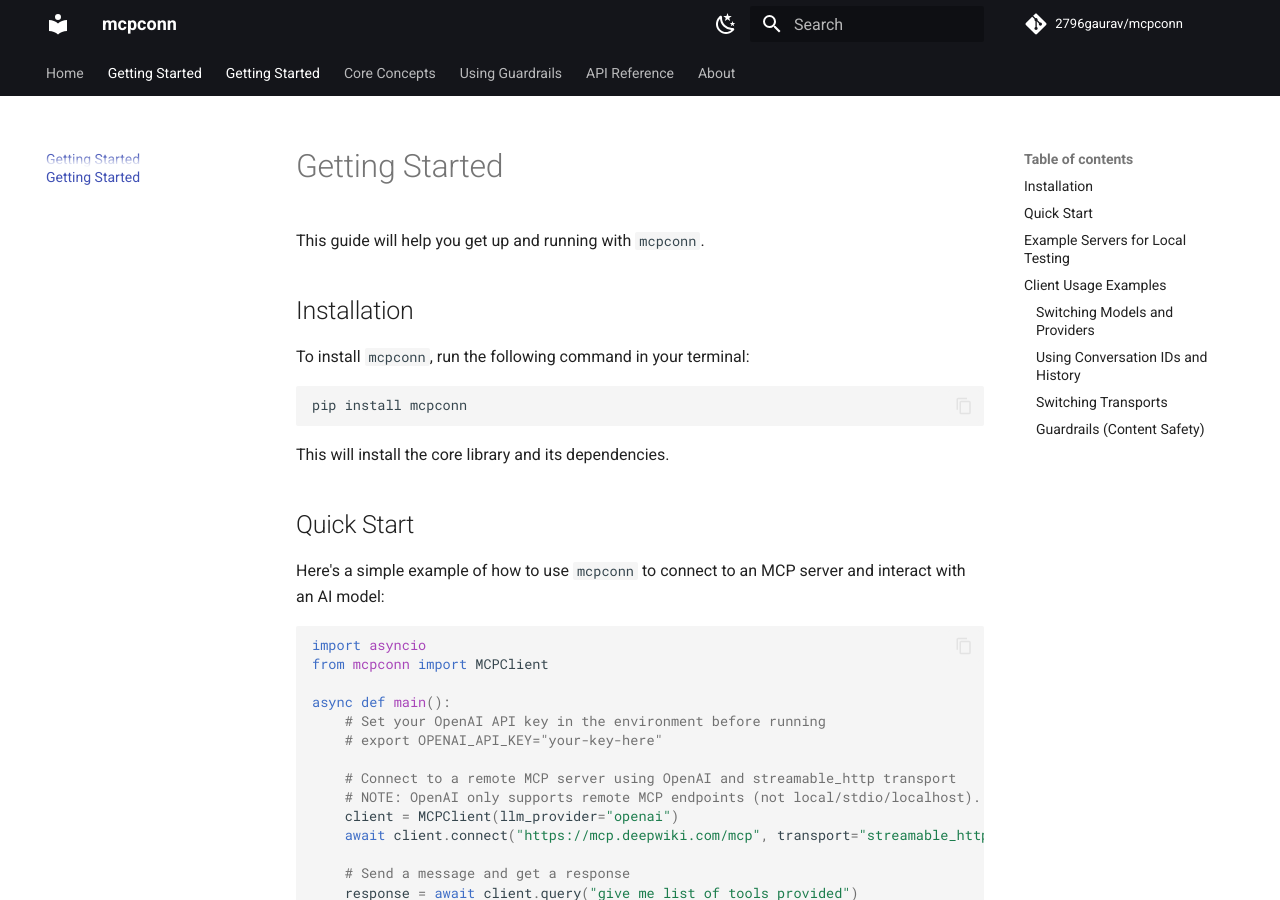
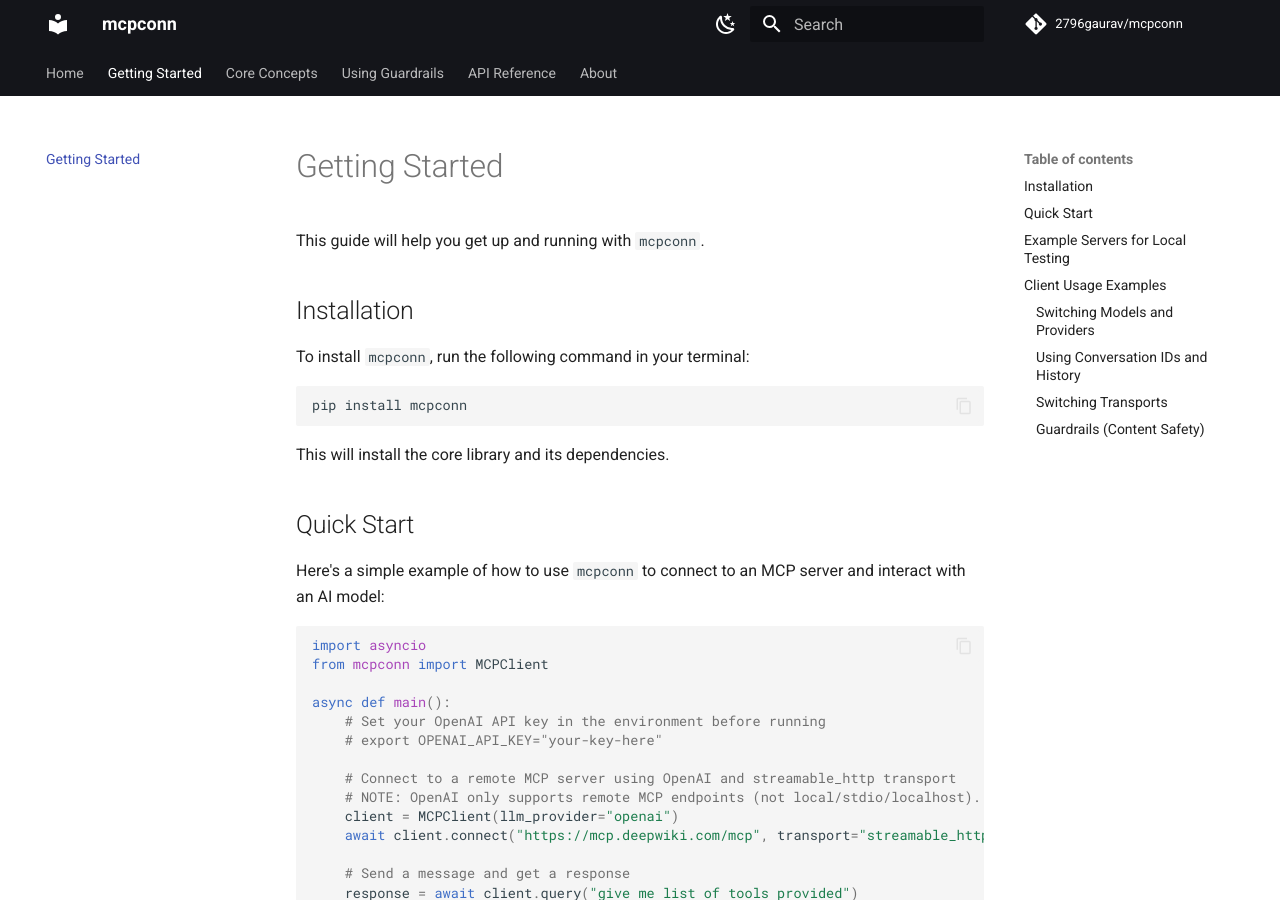
Before and after one commit to 2796gaurav/mcpconn, an MkDocs documentation site: the page built from docs/getting-started.md, in a window 1280 px wide and 900 px high. Built offline with MkDocs 1.6.1 and Material for MkDocs 9.7.7, drawn with Linux system fonts in a browser that asks for light colours; comment, search, counter and statistics services are not loaded.

Commit message:
changes in mkdocs

```diff
--- a/mkdocs.yml
+++ b/mkdocs.yml
@@ -55,7 +55,6 @@ markdown_extensions:
 nav:
   - Home: index.md
   - 'Getting Started': 'getting-started.md'
-  - 'Example Servers': 'getting-started.md'
   - 'Core Concepts': 'core-concepts.md'
   - 'Using Guardrails': 'guardrails.md'
   - 'API Reference': 'api-reference.md'
```
